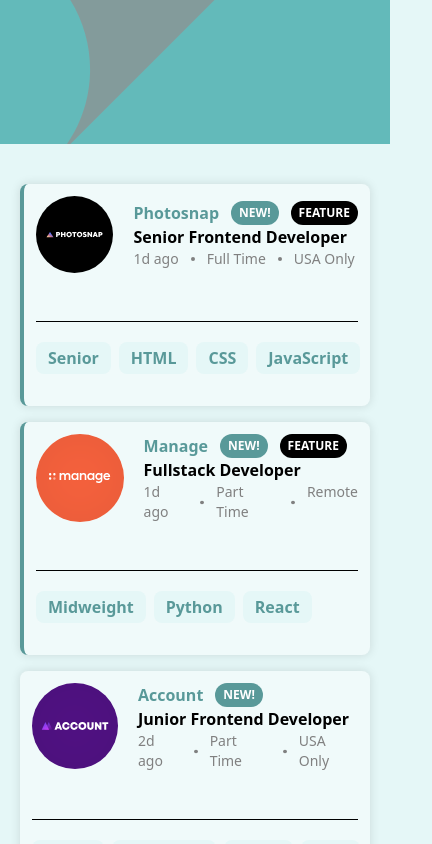
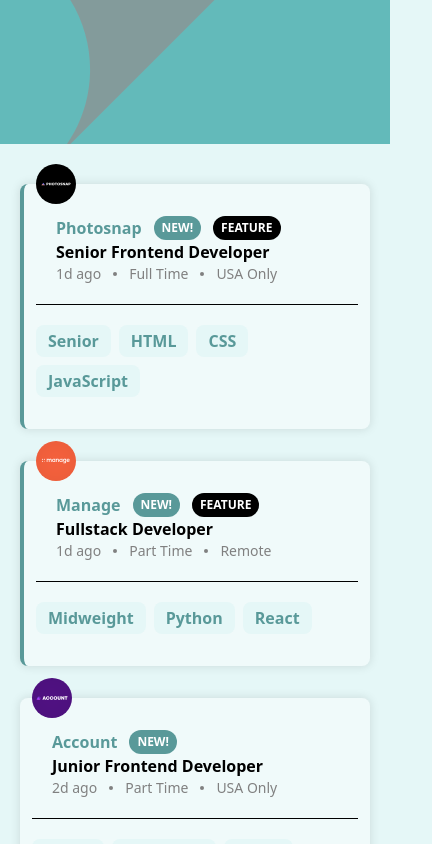
Before and after one commit to Stanislav453/static-job-listings, a React app: page / in a window 390 px wide. Shown: the top 844 px of the page, 432 px wide, since content can reach past the window. Built offline with nearby package versions, Linux system fonts and the light colour scheme; the HTML template or start-up script is replaced by a standard one.

Commit message:
responsive layout

```diff
--- a/src/components/JobsList.tsx
+++ b/src/components/JobsList.tsx
@@ -17,7 +17,7 @@
 
   return (
     <main className="container mx-auto mt-10 sm:mt-20">
-      <ul className=" flex flex-col gap-4 mx-5">
+      <ul className=" flex flex-col gap-8 md:gap-4 mx-5">
         {jobsList.map((job, index) => {
           const {
             company,
@@ -37,12 +37,12 @@
           return (
             <li
               key={index}
-              className={`w-full flex flex-col gap-12 sm:flex-row justify-between p-3 sm:p-6 bg-list-item rounded-lg shadow-boxList ${
+              className={`relative w-full flex flex-col gap-5 md:gap-12 md:flex-row justify-between pt-8  p-3 md:p-6 bg-list-item rounded-lg shadow-boxList ${
                 featured && "border-main-font border-l-4"
               }`}
             >
               <div className="flex">
-                <div>
+                <div className=" absolute top-[-20px] md:relative md:top-0 w-[40px] md:w-[90px] " >
                   <img src={logo} alt={company} />
                 </div>
                 <div className="flex flex-col ml-5 justify-center">
@@ -78,7 +78,7 @@
                   </ul>
                 </div>
               </div>
-              <ul className="flex gap-2 items-center border-t border-black py-5 sm:p-0 sm:border-none">
+              <ul className="flex flex-wrap gap-2 items-center border-t border-black py-5 md:p-0 md:border-none">
                 {jobSections.map((job, index) => {
                   return (
                     <li key={index}>
```
